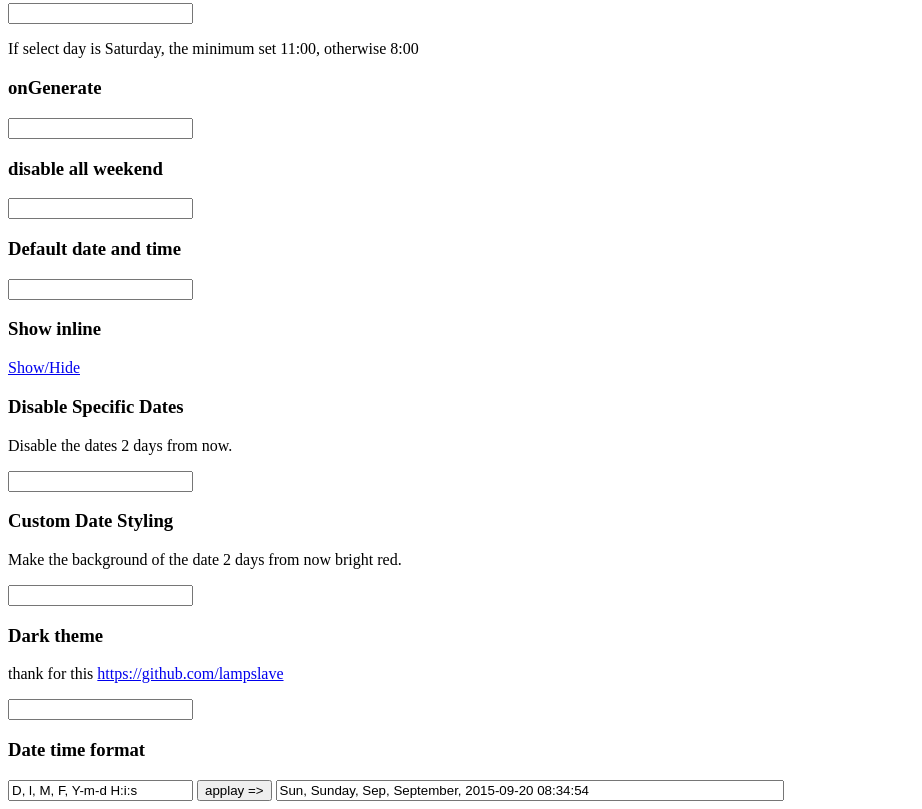
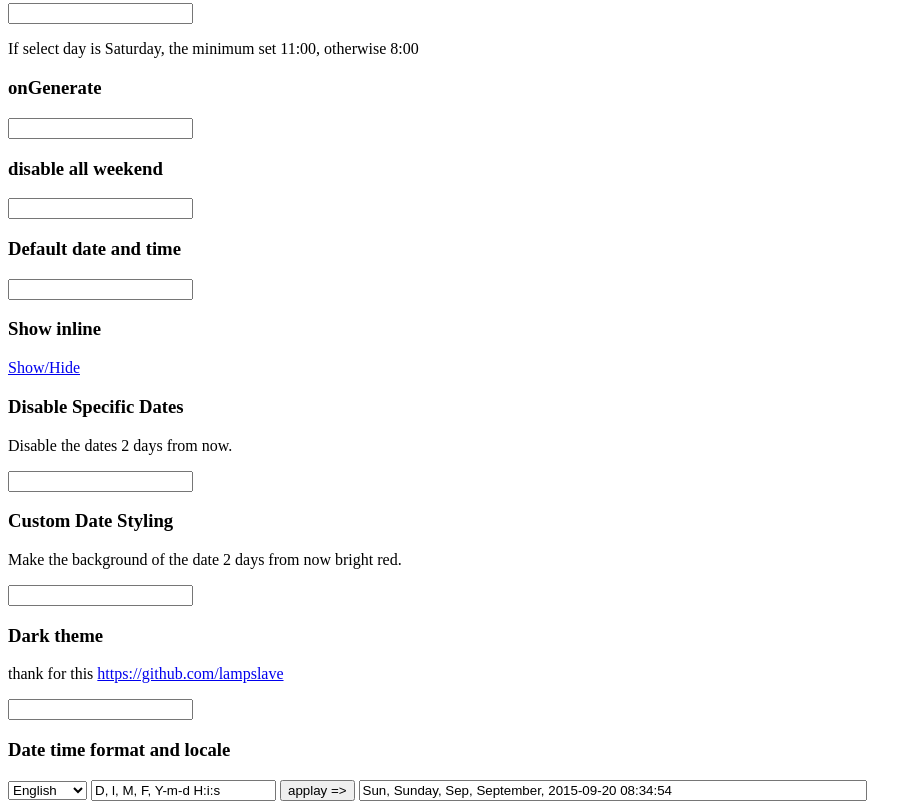
Before and after one commit to xdan/datetimepicker, a website: page index.html in a window 1280 px wide. Shown: the part 1125-1934 px from the top of the page, without its empty margins (0-922 px from the left). Drawn offline with Linux system fonts and the light colour scheme.

Commit message:
change locale on test page

```diff
--- a/index.html
+++ b/index.html
@@ -63,8 +63,16 @@
 	<h3>Dark theme</h3>
 	<p>thank for this <a href="https://github.com/lampslave">https://github.com/lampslave</a></p>
 	<input type="text" id="datetimepicker_dark"/>
-	<h3>Date time format</h3>
+	<h3>Date time format and locale</h3>
 	<p></p>
+	<select id="datetimepicker_format_locale">
+		<option value="en">English</option>
+		<option value="de">German</option>
+		<option value="ru">Russian</option>
+		<option value="uk">Ukrainian</option>
+		<option value="fr">French</option>
+		<option value="es">Spanish</option>
+	</select>
 	<input type="text" value="D, l, M, F, Y-m-d H:i:s" id="datetimepicker_format_value"/>
 	<input type="button" value="applay =>" id="datetimepicker_format_change"/>
 	<input type="text" id="datetimepicker_format" class="input input-wide"/>
@@ -81,6 +89,9 @@ $.datetimepicker.setLocale('en');
 $('#datetimepicker_format').datetimepicker({value:'2015/04/15 05:03', format: $("#datetimepicker_format_value").val()});
 $("#datetimepicker_format_change").on("click", function(e){
 	$("#datetimepicker_format").data('xdsoft_datetimepicker').setOptions({format: $("#datetimepicker_format_value").val()});
+});
+$("#datetimepicker_format_locale").on("change", function(e){
+	$.datetimepicker.setLocale($(e.currentTarget).val());
 });
 
 $('#datetimepicker').datetimepicker({
```
